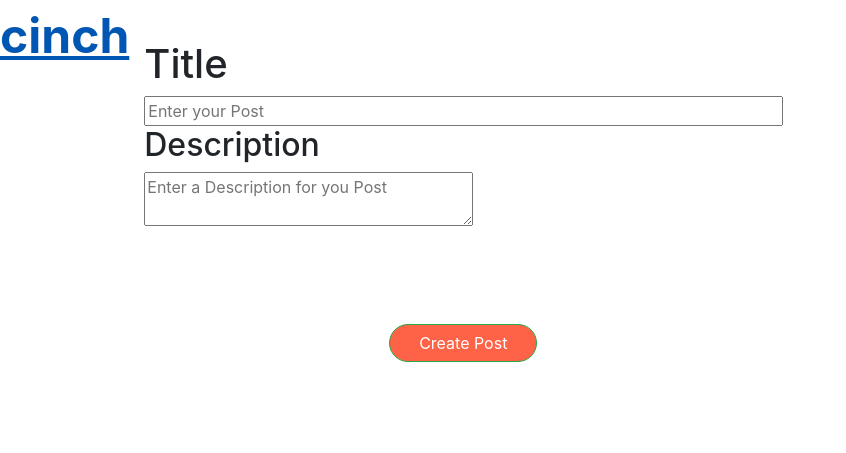
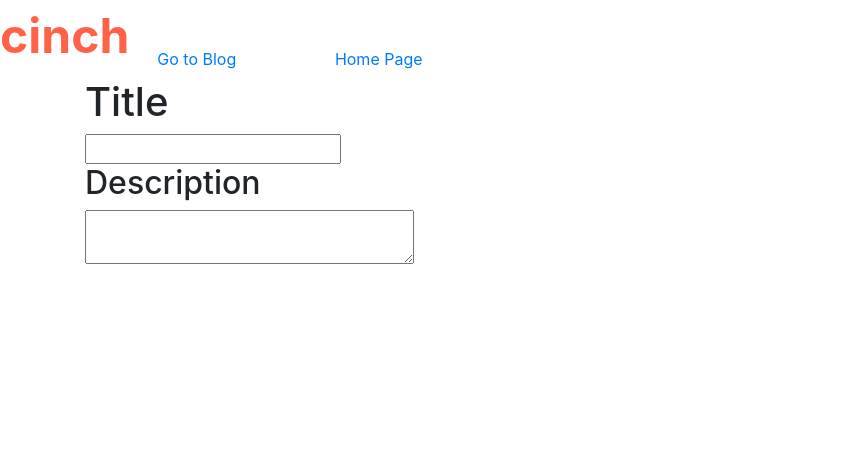
Before and after one commit to kdohmen29/codetasticPro2, a Node server app: template views/createpost.handlebars in a window 1280 px wide. Shown: the top 453 px of the page, without its empty margins (0-846 px from the left). Run offline with Node 20, Linux system fonts and the light colour scheme; the template is opened without the code that fills it, so the values that code supplies are empty; some libraries are stand-ins or nearby versions.

Commit message:
Revert "create post handlebars"

```diff
--- a/routes/htmlRoutes.js
+++ b/routes/htmlRoutes.js
@@ -30,6 +30,7 @@ module.exports = function (app) {
     });
   });
 
+ html-routes
   app.get("/createpost", function (req, res) {
     res.render("createpost", {});
   });
--- a/views/createpost.handlebars
+++ b/views/createpost.handlebars
@@ -1,31 +1,21 @@
-<a href="/" class="logo">cinch</a>
+ <div class="logo">cinch</div>
 
         <div class="container">
 		<div class="row top-30">
+			<div class="col-md-2 col-sm-2">
+				<a class="btn btn-default" href="/blog">Go to Blog</a>
+			</div>
+			<div class="col-md-2 col-sm-2">
+				<a class="btn btn-default" href="/">Home Page</a>
+			</div>
 		</div>
 		<div class="row">
 			<div class="col-md-8 col-md-offset-2">
 				<div class="department-container">
 					<h1>Title</h1>
-				<tbody>
-					<tr id="form-row">
-						<form id="department-form">
-							<input placeholder="Enter your Post" id="post-name" type="text" />
-					</tr>
+                    <input id="create-post-input">
                     <h2>Description</h2>
-					<td>
-						<textarea id="post-description-input" row="10" cols="30" placeholder="Enter a Description for you Post"></textarea>
-						<br>
-						<button id="create-post-button" class="btn btn-success">Create Post</button>
-					</td>
-					</form>
-				</tbody>
-			</div>
-		</div>
-	</div>
-</div>
-
+                    <textarea row="10" cols="30"></textarea>
 
 <script type="text/javascript" src="https://cdnjs.cloudflare.com/ajax/libs/jquery/3.2.1/jquery.min.js"></script>
-<script src="/js/index.js"></script>
-<script src="/js/department.js"></script>
+<script src="/js/index.js"></script><script src="/js/department.js"></script>
--- a/views/index.handlebars
+++ b/views/index.handlebars
@@ -19,10 +19,8 @@
         <h1>A place where selling<br>
           and buying is a<br>
           cinch.</h1>
-
         <p>Selling and buying products has never been so simple.</p>
-        <a href="/departments">Visit the Store</a>
-
+        <a href="#">go to the store</a>
       </section>
 
   </main>
```
Also changed, not shown: public/js/createpost.js (deleted, +0 -10 lines). Lines whose indentation alone changed are shown as unchanged.
